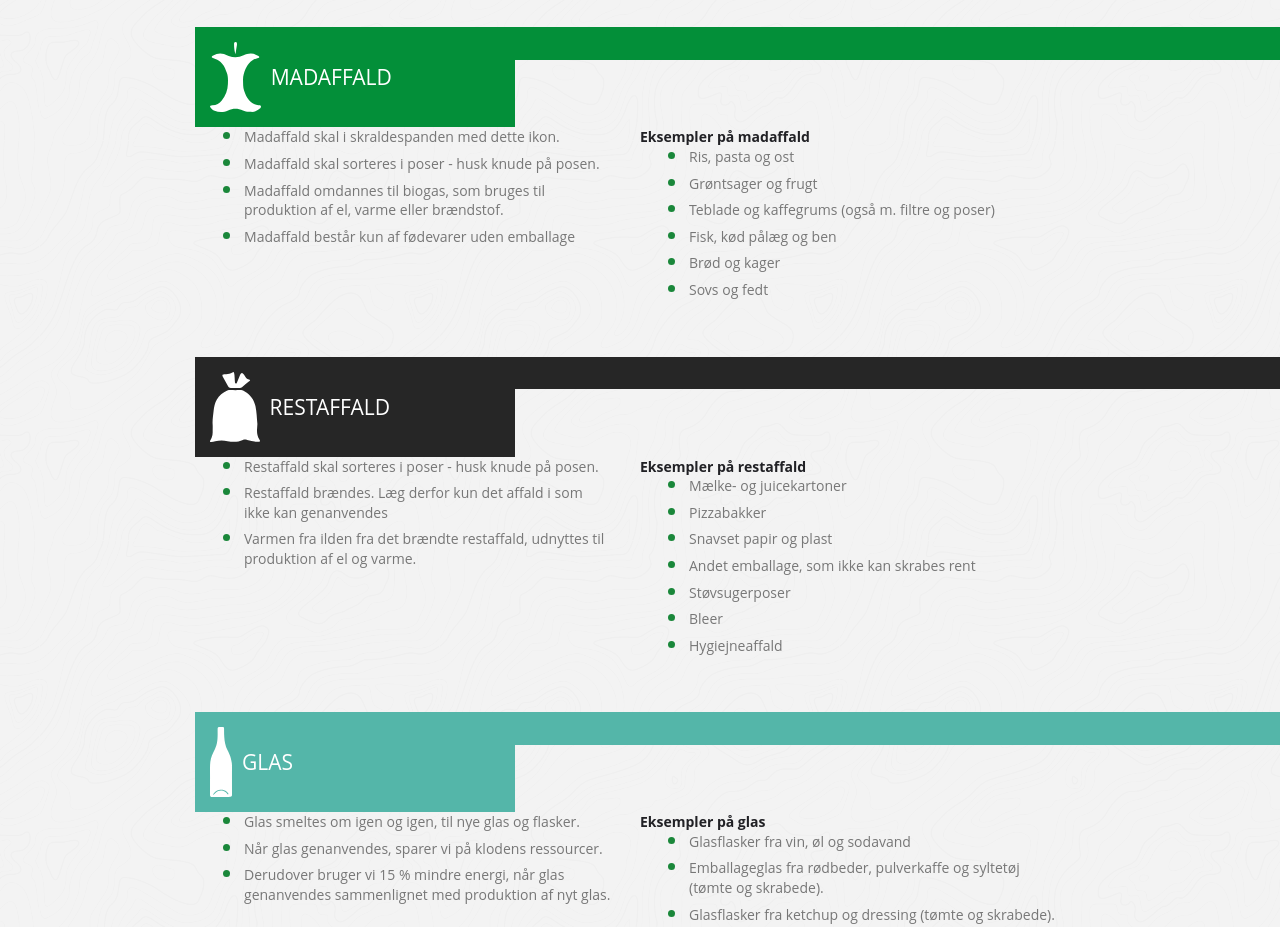
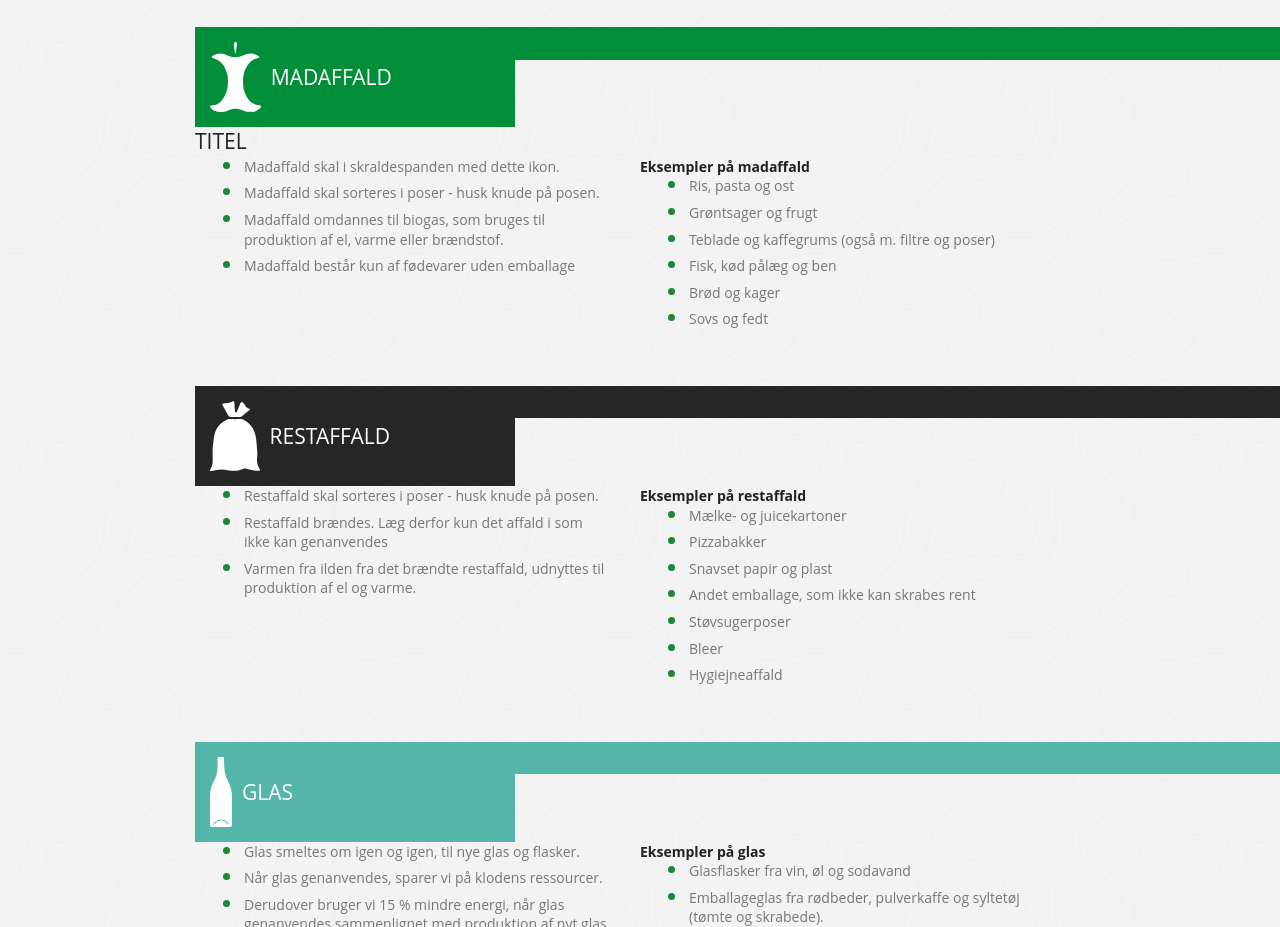
Before and after one commit to MaxFestersen/ucl-mmd-odense-renovation, a plain HTML site: page hvordan-affald-sorteres-i-odense-komune.html in a window 1280 px wide. Shown: the part 1460-2387 px from the top of the page. Drawn offline with Linux system fonts and the light colour scheme; a script that the page names is missing; a web font is replaced by a local one.

Commit message:
MOTHERFUCKER I'VE BEEN SPENDING FUCKING 2 HORUS FOR NOTHING

```diff
--- a/hvordan-affald-sorteres-i-odense-komune.html
+++ b/hvordan-affald-sorteres-i-odense-komune.html
@@ -299,6 +299,7 @@
 							</div>
                         </div>
                         <div class="main_content_content">
+                          <h2>TITEL</h2>
                             <ul class="what_to_do_with">
                                 <li>Madaffald skal i skraldespanden med dette ikon.</li>
                                 <li>Madaffald skal sorteres i poser - husk knude på posen.</li>
```
